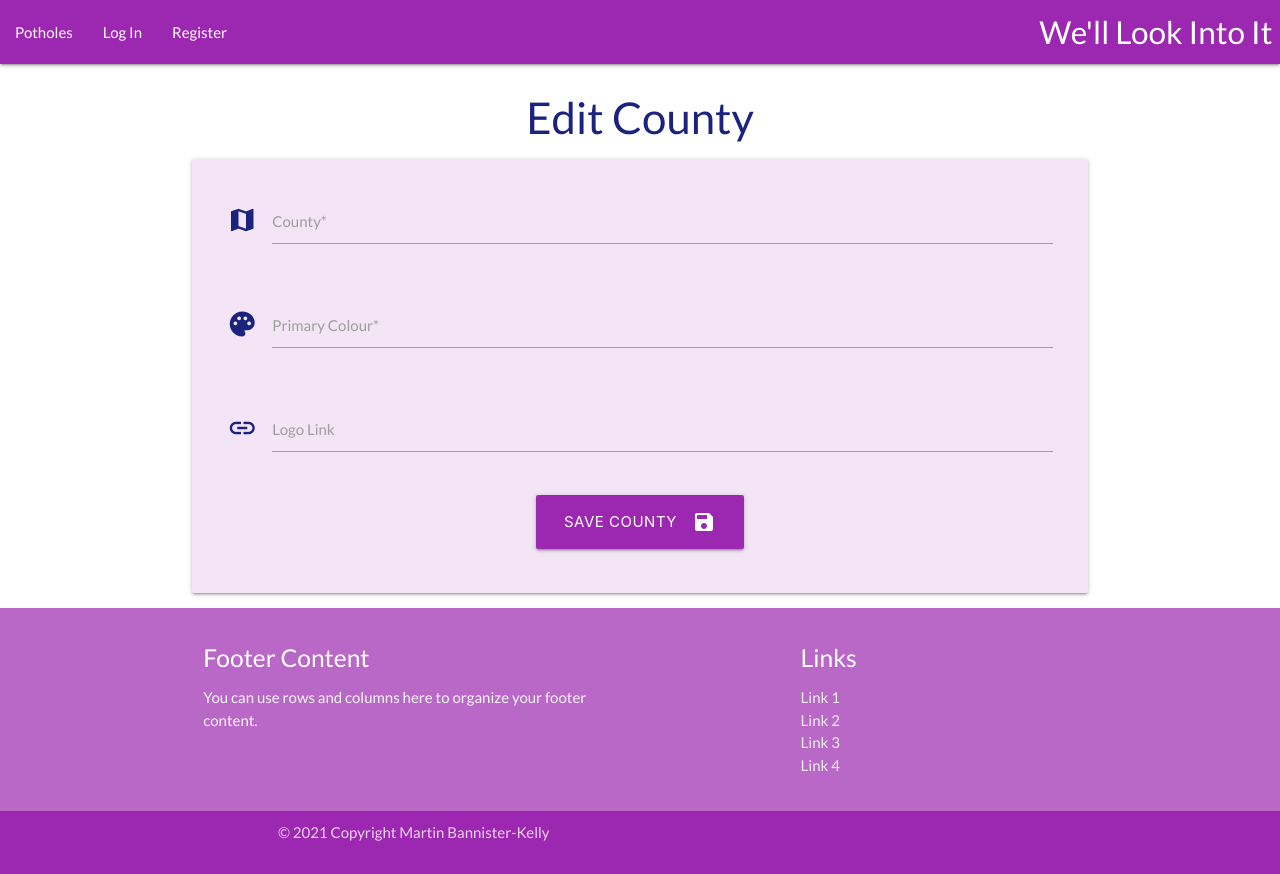
After one commit to martinbannister/CI_MS3_We-ll_Look_Into_It, a Flask app: template templates/edit_county.html in a window 1280 px wide. The commit adds this page. Run offline with Flask 2, Linux system fonts and the light colour scheme; the template is opened without the code that fills it, so the values that code supplies are empty; some libraries are stand-ins or nearby versions.

Commit message:
FEAT(edit_county.html): begin edit county feature

```diff
--- a/app.py
+++ b/app.py
@@ -201,6 +201,12 @@ def add_county():
     return render_template("add_county.html")
 
 
+@app.route("/edit_county/<county_id>", methods=["GET", "POST"])
+def edit_county(county_id):
+    county = mongo.db.counties.find_one({"_id": ObjectId(county_id)})
+    return render_template("edit_county.html", county=county)
+
+
 if __name__ == "__main__":
     app.run(host=os.environ.get("IP"),
             port=int(os.environ.get("PORT")),
--- a/templates/counties.html
+++ b/templates/counties.html
@@ -20,7 +20,7 @@
             <p>Primary Colour: {{ county.primary_colour }}</p>
             </div>
             <div class="card-action">
-            <a href="#" class="waves-effect waves-light btn-small lime">Edit</a>
+            <a href="{{ url_for('edit_county', county_id=county._id) }}" class="waves-effect waves-light btn-small lime">Edit</a>
             <a href="#" class="waves-effect waves-light btn-small red">Delete</a>
             </div>
         </div>
--- /dev/null
+++ b/templates/edit_county.html
@@ -0,0 +1,49 @@
+{% extends "base.html" %}
+{% set counties_nav = "active" %}
+
+{% block content %}
+    <h3 class="indigo-text text-darken-4 center-align">Edit County</h3>
+
+    <div class="row card-panel purple lighten-5">
+        <form class="col s12" method="POST" action="{{ url_for('edit_county', county_id=county._id) }}">
+
+            <!-- county -->
+            <div class="row">
+                <div class="input-field col s12">
+                    <i class="material-icons prefix indigo-text text-darken-4">map</i>
+                    <input id="county_name" name="county_name" value="{{ county.county_name }}" type="text" class="validate" required>
+                    <label for="county_name">County*</label>
+                </div>
+            </div>
+
+            <!-- primary colour -->
+            <!-- colour to be use for future site themeing -->
+            <div class="row">
+                <div class="input-field col s12">
+                    <i class="material-icons prefix indigo-text text-darken-4">palette</i>
+                    <input id="primary_colour" name="primary_colour" value="{{ county.primary_colour }}" type="text" class="validate" required>
+                    <label for="primary_colour">Primary Colour*</label>
+                </div>
+            </div>
+
+            <!-- logo URL -->
+            <div class="row">
+                <div class="input-field col s12">
+                    <i class="material-icons prefix indigo-text text-darken-4">link</i>
+                    <input id="logo_url" name="logo_url" value="{{ county.logo_url }}" type="number" class="validate">
+                    <label for="logo_url">Logo Link</label>
+                </div>
+            </div>
+
+            <!-- submit button -->
+            <div class="row">
+                <div class="col s12 center-align">
+                    <button class="btn-large purple waves-effect waves-light" type="submit">
+                        Save County<i class="material-icons right">save</i>
+                    </button>
+                </div>
+            </div>
+        </form>
+    </div>
+
+{% endblock %}
```
